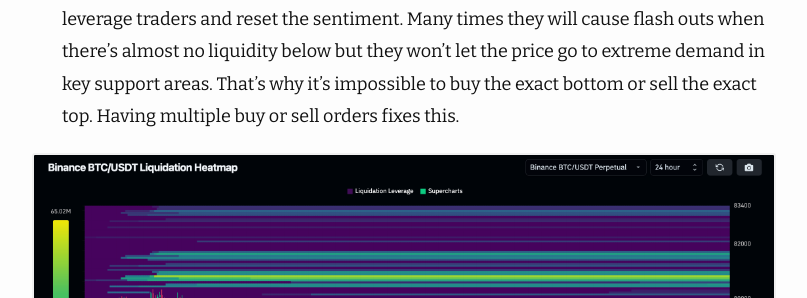
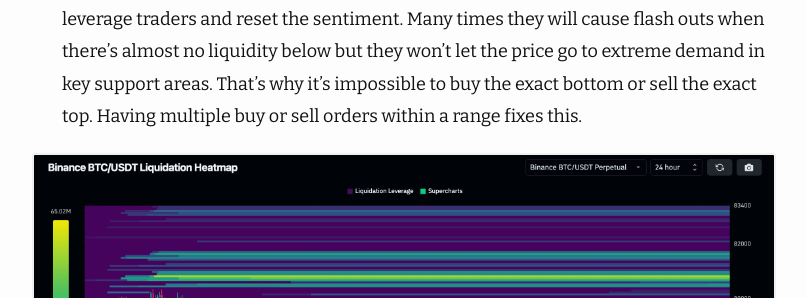
Before and after one commit to deeintech/deeintech.github.io, a Jekyll site: the page built from _posts/2025-03-05-playbook.md, in a window 1280 px wide and 900 px high, scrolled down 41545 px. Shown: the part 349-647 px from the top of the window, without its empty margins (238-1045 px from the left). Built offline with Jekyll 4.4.1, drawn with Linux system fonts in a browser that asks for light colours; nearby versions of some CDN libraries; some of the changed text lies outside the part shown.

```diff
--- a/_posts/2025-03-05-playbook.md
+++ b/_posts/2025-03-05-playbook.md
@@ -599,7 +599,7 @@ See, a roundtrip is only a roundtrip if you buy crap, mismanage your risks and f
 
 ![funding](/assets/images/funding.jpeg)
 
-- Liquidation Heatmap is one of the most important indicators you can use to understand what's going to happen to price short-term. Big players and market makers will always try to grab the most amount of liquidity possible to liquidate leverage traders and reset the sentiment. Many times they will cause flash outs when there's almost no liquidity below but they won't let the price go to extreme demand in key support areas. That's why it's impossible to buy the exact bottom or sell the exact top. Having multiple buy or sell orders fixes this.
+- Liquidation Heatmap is one of the most important indicators you can use to understand what's going to happen to price short-term. Big players and market makers will always try to grab the most amount of liquidity possible to liquidate leverage traders and reset the sentiment. Many times they will cause flash outs when there's almost no liquidity below but they won't let the price go to extreme demand in key support areas. That's why it's impossible to buy the exact bottom or sell the exact top. Having multiple buy or sell orders within a range fixes this.
 
 ![heatmap](/assets/images/heatmap.png)
 
```
Also changed, not shown: other parts of _posts/2025-03-05-playbook.md (+1 -1 lines).
